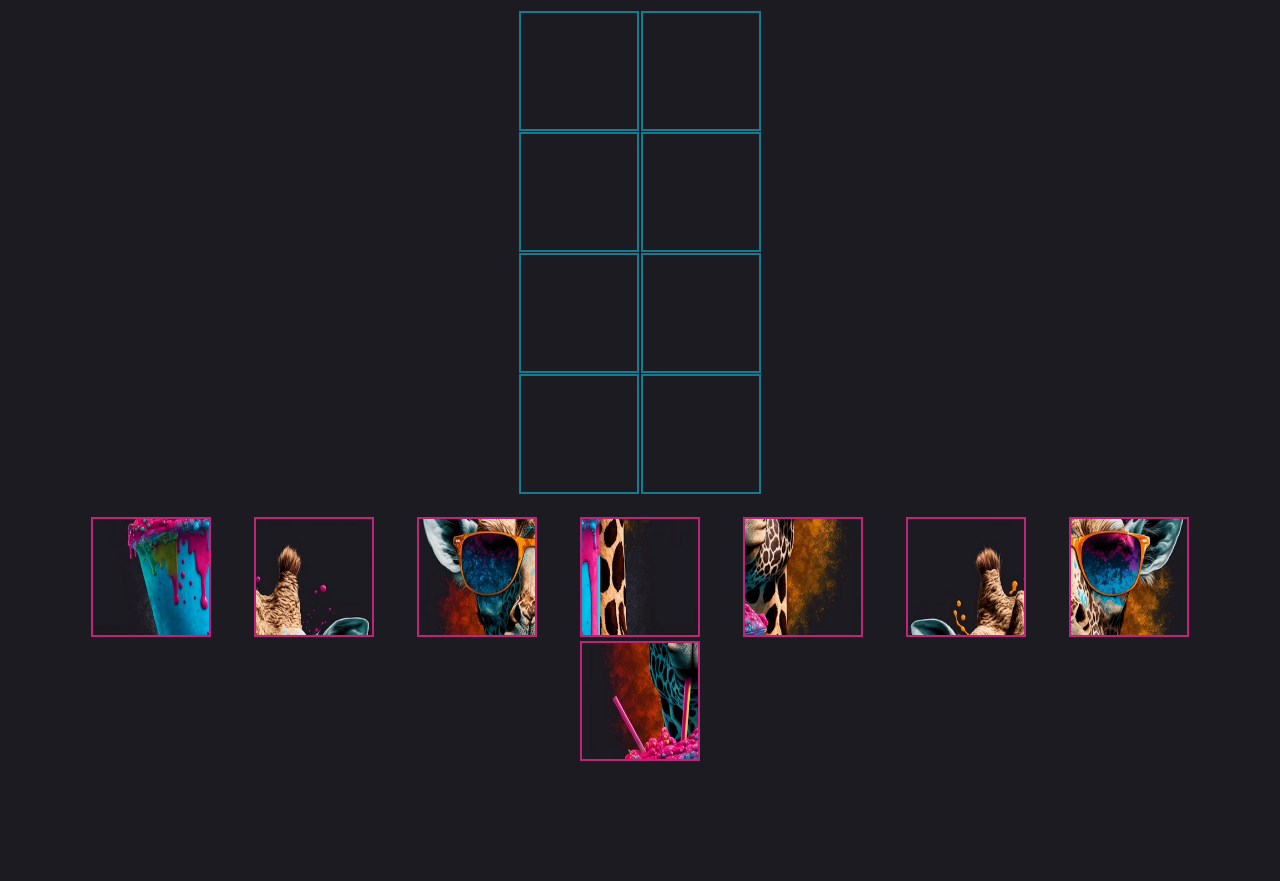
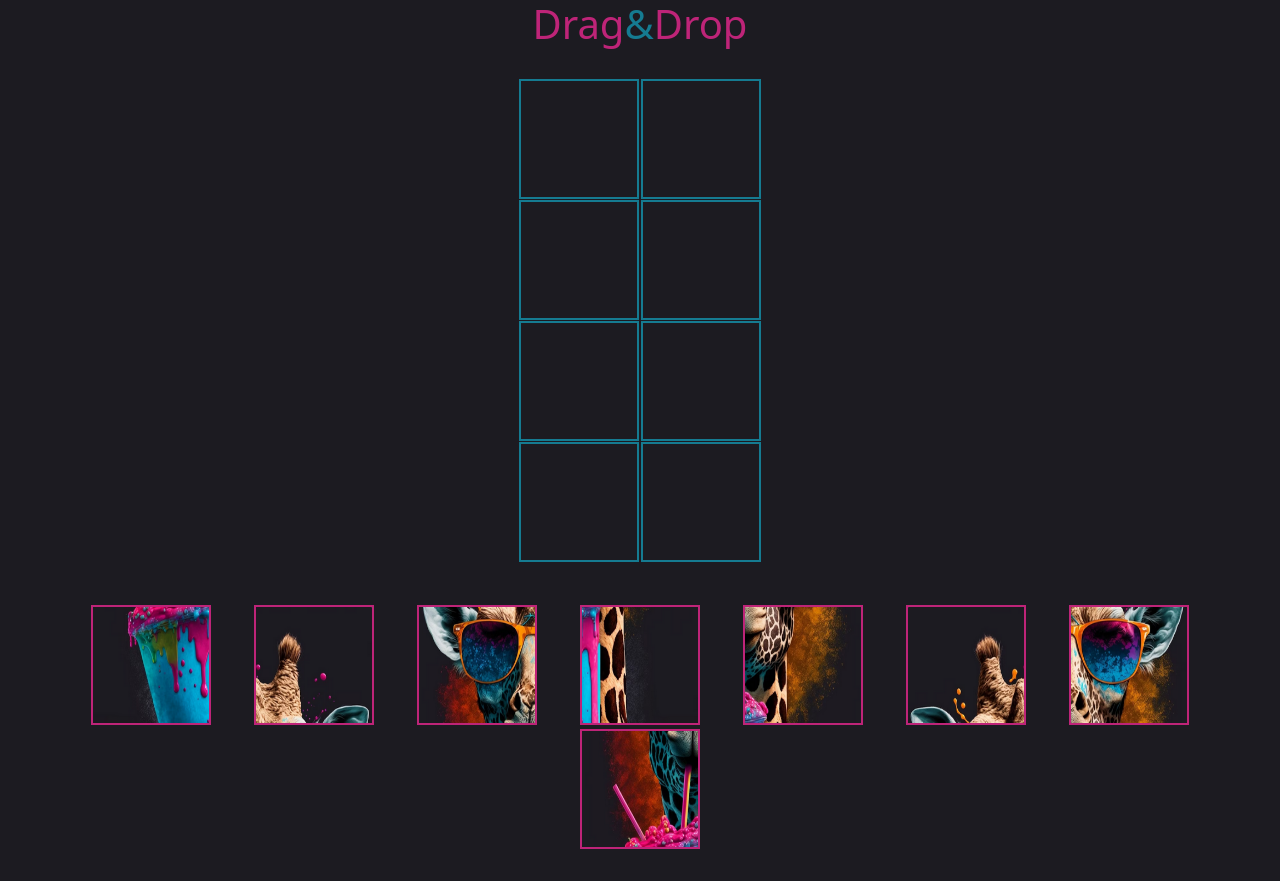
Before and after one commit to SilviaSaverino/Drag-Drop, a plain HTML site: page index.html in a window 1280 px wide. Before the commit the page ends 800 px from the top, so only its background shows below. Drawn offline with nearby package versions, Linux system fonts and the light colour scheme.

Commit message:
add heading and style

```diff
--- a/assets/css/style.css
+++ b/assets/css/style.css
@@ -1,5 +1,14 @@
+
+#heading {
+    color: #BE2478;
+}
+
+span {
+    color: #157B91;
+}
+
 .container {
-    margin: auto;
+    margin: 20px auto;
     display: flex;
     justify-content: center;
     padding: 10px;
--- a/index.html
+++ b/index.html
@@ -11,7 +11,9 @@
 </head>
 
 <body>
+    <h1 id="heading">Drag<span>&</span>Drop</h1>
     <div class="container">
+
         <div class="row">
             <div class="col">
                 <div class="box"></div>
```
Also changed, not shown: 1 other file.
